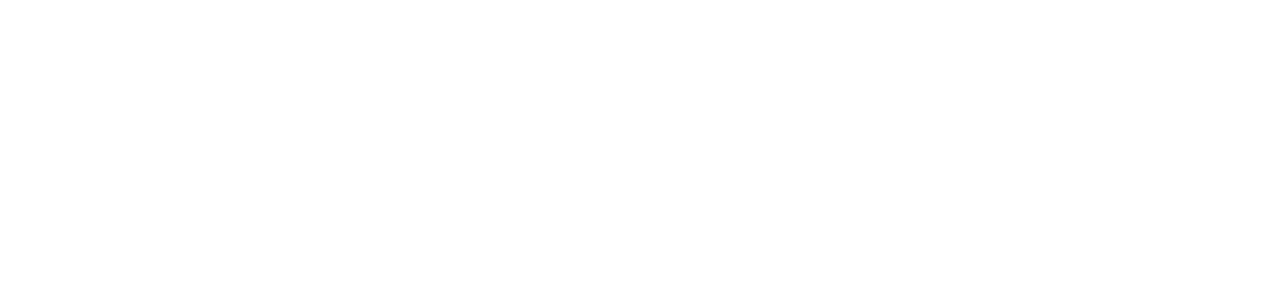
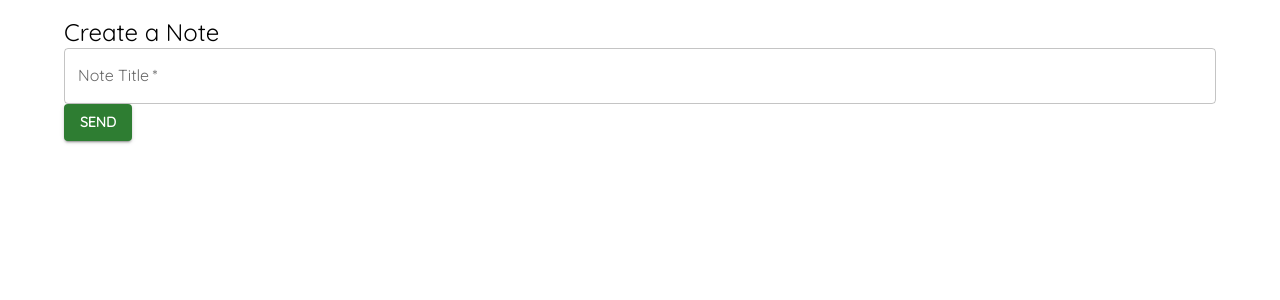
Before and after one commit to MohammadAtikurRahman/Mu-React, a React (Create React App) app: page /textfield in a window 1280 px wide. Shown: the top 300 px of the page. Built offline with nearby package versions, Linux system fonts and the light colour scheme.

Commit message:
textfield

```diff
--- a/src/App.js
+++ b/src/App.js
@@ -1,6 +1,7 @@
 import { BrowserRouter as Router, Switch, Route } from 'react-router-dom'
 import Notes from './pages/Notes'
 import Create from './pages/Create'
+import Textfield from './pages/Textfield'
 
 import { createTheme , ThemeProvider }  from '@mui/material/styles'
 import { purple } from '@mui/material/colors'
@@ -48,6 +49,12 @@
         <Route path="/create">
           <Create />
         </Route>
+           <Route path="/textfield" >
+
+              <Textfield/>
+           </Route>
+
+
       </Switch>
     </Router>
 
--- /dev/null
+++ b/src/pages/Textfield.js
@@ -0,0 +1,57 @@
+import React from 'react'
+import Typography from '@mui/material/Typography';
+import TextField from '@mui/material/TextField';
+import Container from '@mui/material/Container';
+
+import Box from '@mui/material/Box';
+import Button from '@mui/material/Button'
+import { makeStyles } from '@mui/styles';
+
+const useStyles = makeStyles({
+
+    field: {
+
+        marginTop: 20,
+        marginBottom: 20,
+        display: 'block'
+
+    }
+
+});
+export default function Notes() {
+
+     const classes = useStyles()
+
+    return (
+    <Container>
+
+        <Typography variant="h5" color="initial"
+
+       pt={2}
+
+        >
+            Create a Note
+        </Typography>
+         <form noValidate autoComplete="off">
+
+
+           <TextField
+              className = {classes.field}
+             label="Note Title"
+             variant="outlined"
+             color= "secondary"
+             fullWidth
+             required
+
+
+           />
+
+           <Button variant="contained" color="success">
+             Send
+           </Button>
+
+      </form>
+
+    </Container>
+  )
+}
```
